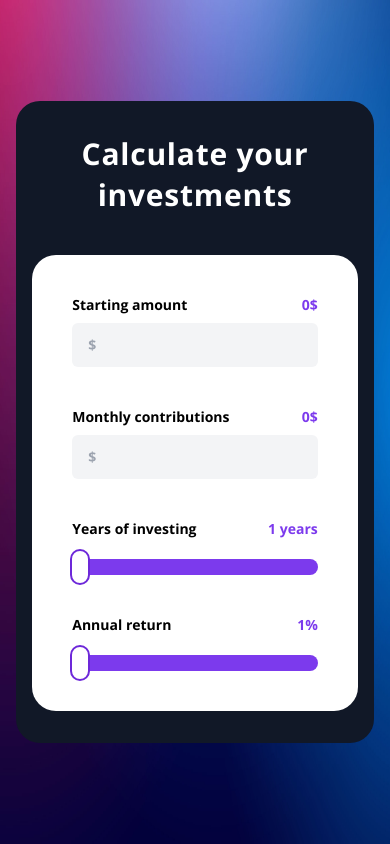
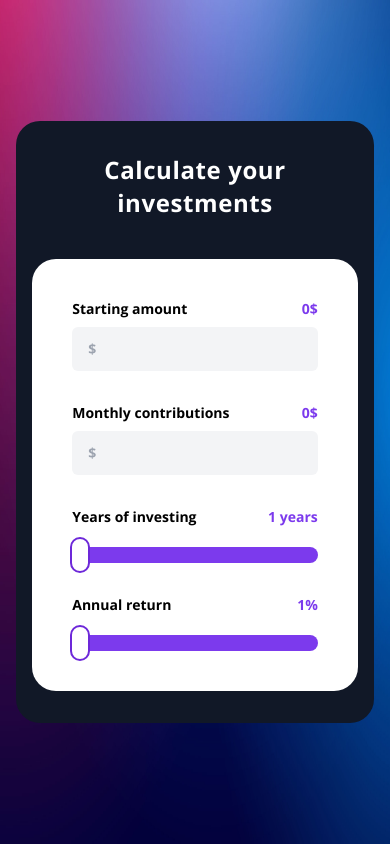
Before and after one commit to Mixeronix/Investment-Calculator, a Next.js app: page / in a window 390 px wide. Built offline with nearby package versions, Linux system fonts and the light colour scheme.

Commit message:
Design tweaks

```diff
--- a/components/calculator.tsx
+++ b/components/calculator.tsx
@@ -20,7 +20,7 @@ export default function Calculator(props: propsType) {
 	return (
 		<div
 			className={
-				"bg-white rounded-3xl text-sm md:text-md p-10 flex flex-col gap-y-10 md:gap-y-8 lg:gap-y-5 xl:gap-y-0 w-full lg:w-3/5 2xl:w-1/3 justify-around " +
+				"bg-white rounded-3xl text-sm md:text-md 2xl:text-lg p-10 flex flex-col gap-y-8 lg:gap-y-5 xl:gap-y-0 w-full lg:w-3/5 2xl:w-1/3 justify-around " +
 				openSansFont.className
 			}
 		>
--- a/components/title.tsx
+++ b/components/title.tsx
@@ -9,7 +9,8 @@ export default function Title() {
 	return (
 		<h1
 			className={
-				"text-white text-3xl text-center lg:text-left md:text-4xl xl:text-5xl 2xl:text-7xl tracking-wide leading-snug m-auto lg:mt-10 " + openSansFont.className
+				"text-white text-2xl text-center lg:text-left sm:text-3xl md:text-4xl xl:text-5xl 2xl:text-8xl tracking-wide leading-snug m-auto lg:mt-10  " +
+				openSansFont.className
 			}
 		>
 			Calculate your investments
```
